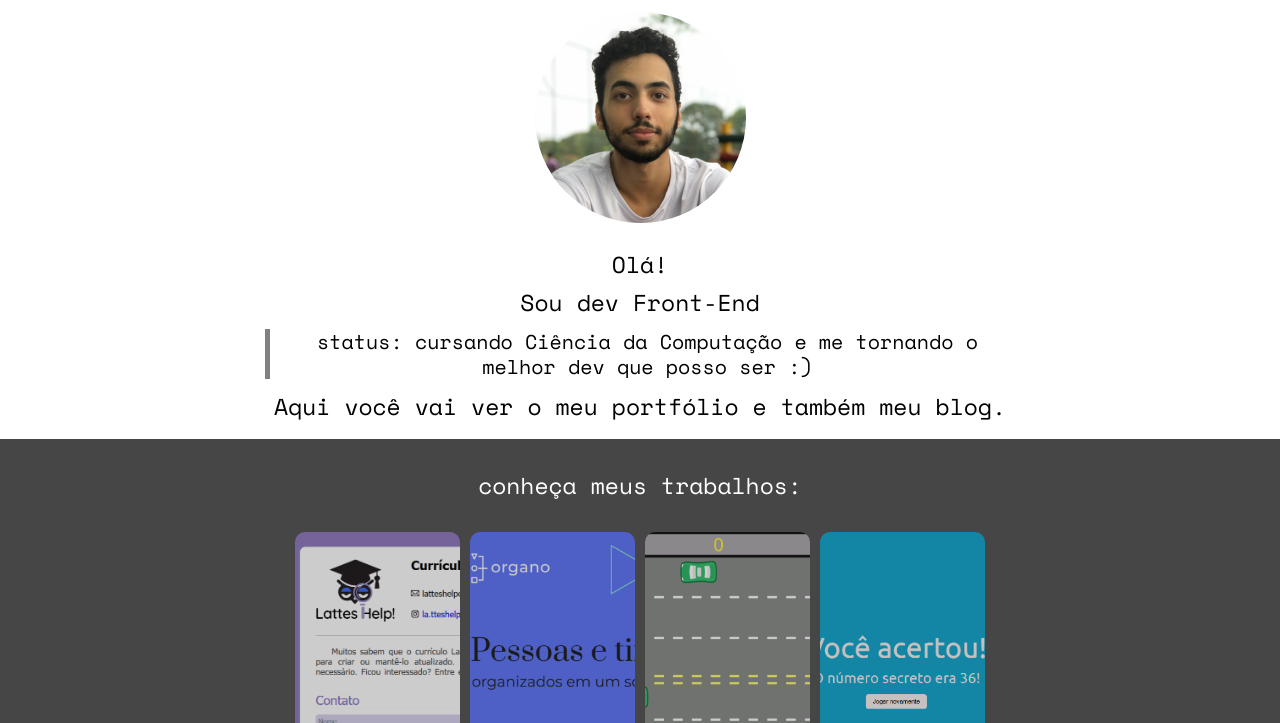
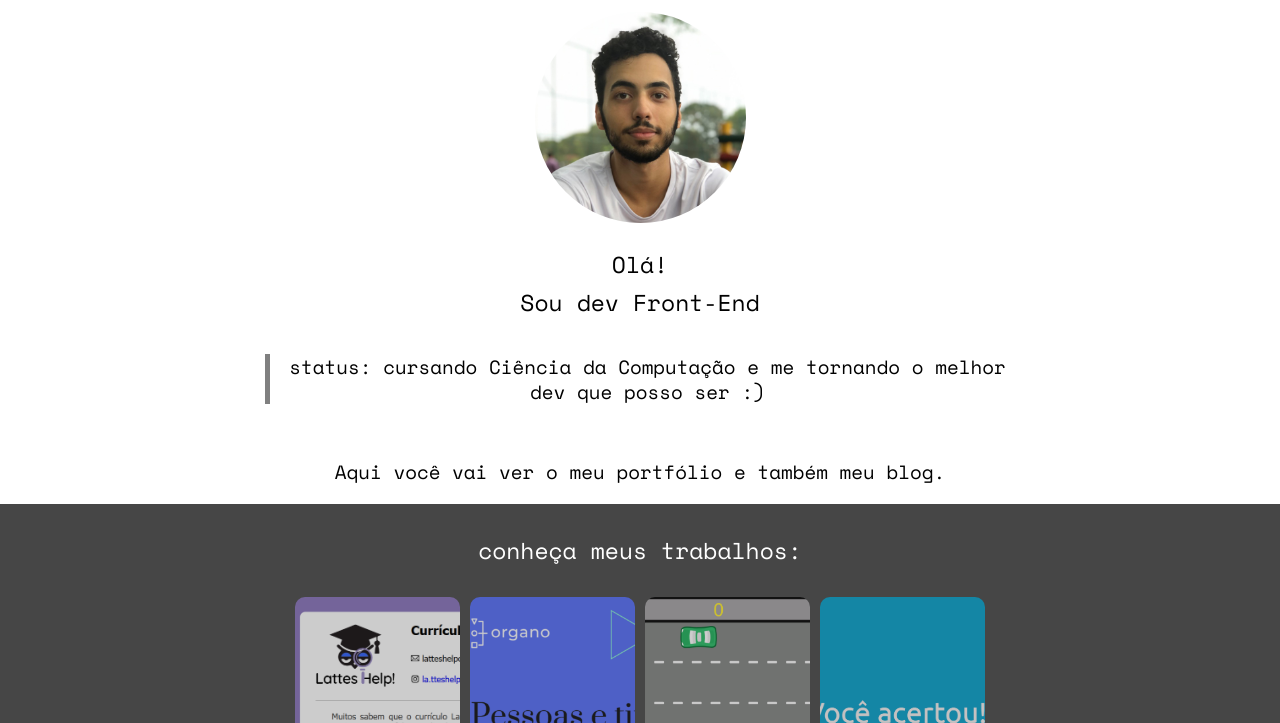
Before and after one commit to Artur-Neri/Portf-lio, a plain HTML site: page index.html in a window 1280 px wide. Shown: the part 77-800 px from the top of the page. Drawn offline with nearby package versions, Linux system fonts and the light colour scheme.

Commit message:
ajuste de tamanho das fontes da homepage

```diff
--- a/index.html
+++ b/index.html
@@ -33,7 +33,7 @@
         <h2>Olá!</h2>
         <h2>Sou dev Front-End</h2>
         <p class="status">status: cursando Ciência da Computação e me tornando o melhor dev que posso ser :)</p>
-        <h2 class="descricao">Aqui você vai ver o meu portfólio e também meu blog.</h2>
+        <h2 class="description">Aqui você vai ver o meu portfólio e também meu blog.</h2>
         <section class="portfolio">
             <h3>conheça meus trabalhos: </h3>
             <div class="projects">
--- a/styles/index.css
+++ b/styles/index.css
@@ -127,18 +127,18 @@ a {
 }
 
 .status {
-    font-size: 1.25rem;
-    margin: 0 40px 33px 40px;
+    font-size: 1.2rem;
     padding-left: 10px;
+    margin: 40px auto 55px auto;
     line-height: 25px;
     border-left: 5px solid gray;
     text-align: center;
     max-width: 750px;
-    margin: 0 auto 15px auto;
 }
 
-.descricao {
+.description {
     line-height: 25px;
+    font-size: 1.2rem;
 }
 
 .portfolio{
```
